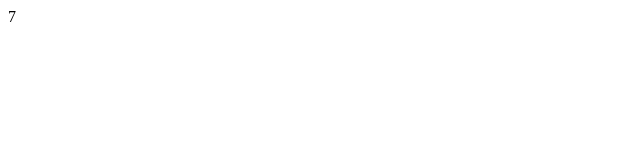
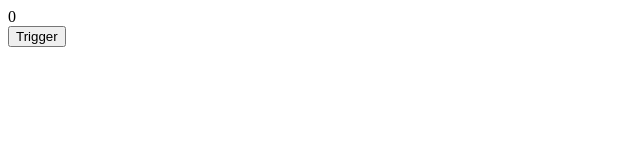
Before and after one commit to danielrobinson92/react-project, a React (Vite) app: page / in a window 1280 px wide. Shown: the top 160 px of the page, without its empty margins (0-640 px from the left). Built offline with nearby package versions, Linux system fonts and the light colour scheme.

Commit message:
Adding a state counter with even handler

```diff
--- a/src/App.jsx
+++ b/src/App.jsx
@@ -12,14 +12,16 @@ import React, {useState} from "react";
 function App() {
   const [counter, setCounter] = useState(0);
 
-  setTimeout(()=>{
+  const handleClick=()=>{
     setCounter(counter+1);
-  },1000)
-
+  }
 
 
   return (
-    <div>{counter}</div>
+    <div>
+      <div>{counter}</div>
+      <button onClick={handleClick}>Trigger</button>
+    </div>
   )
 }
 
```
